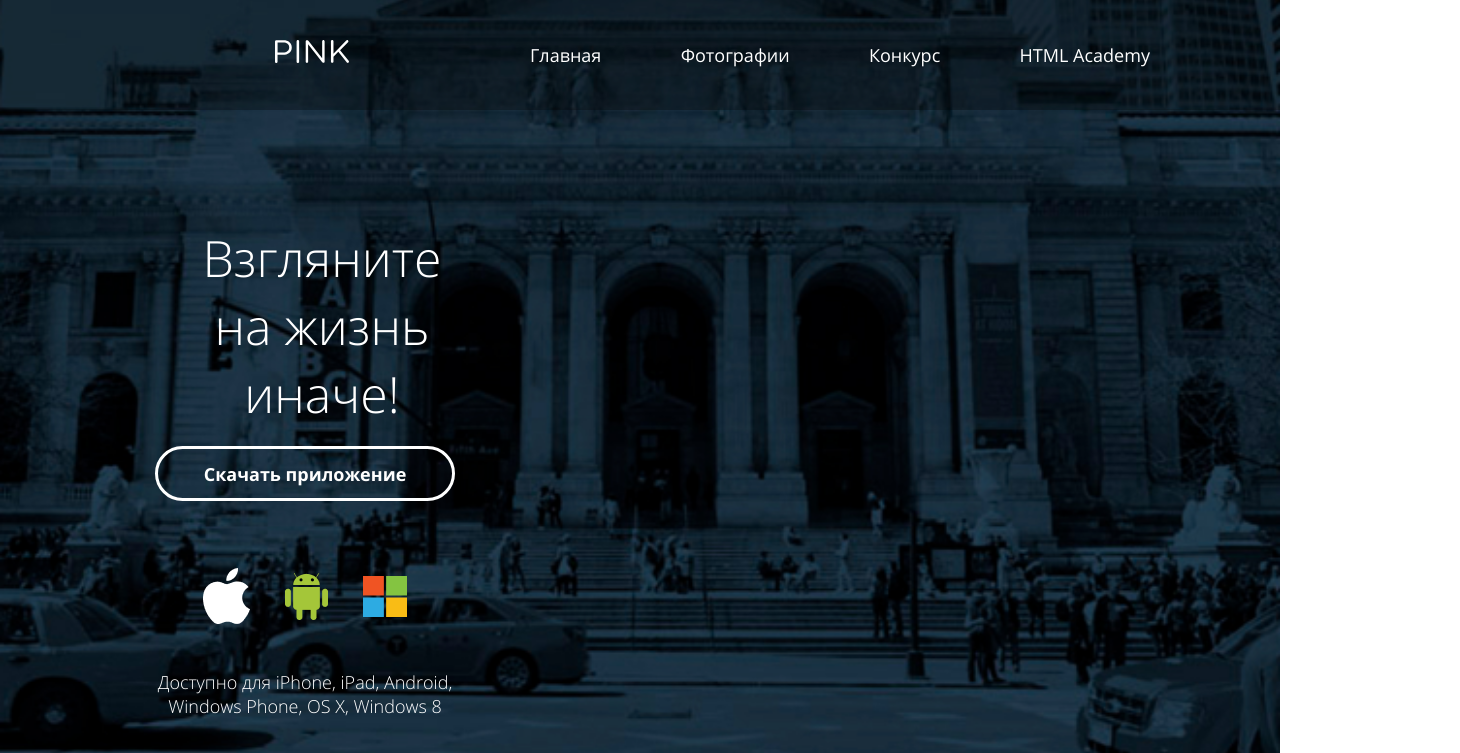
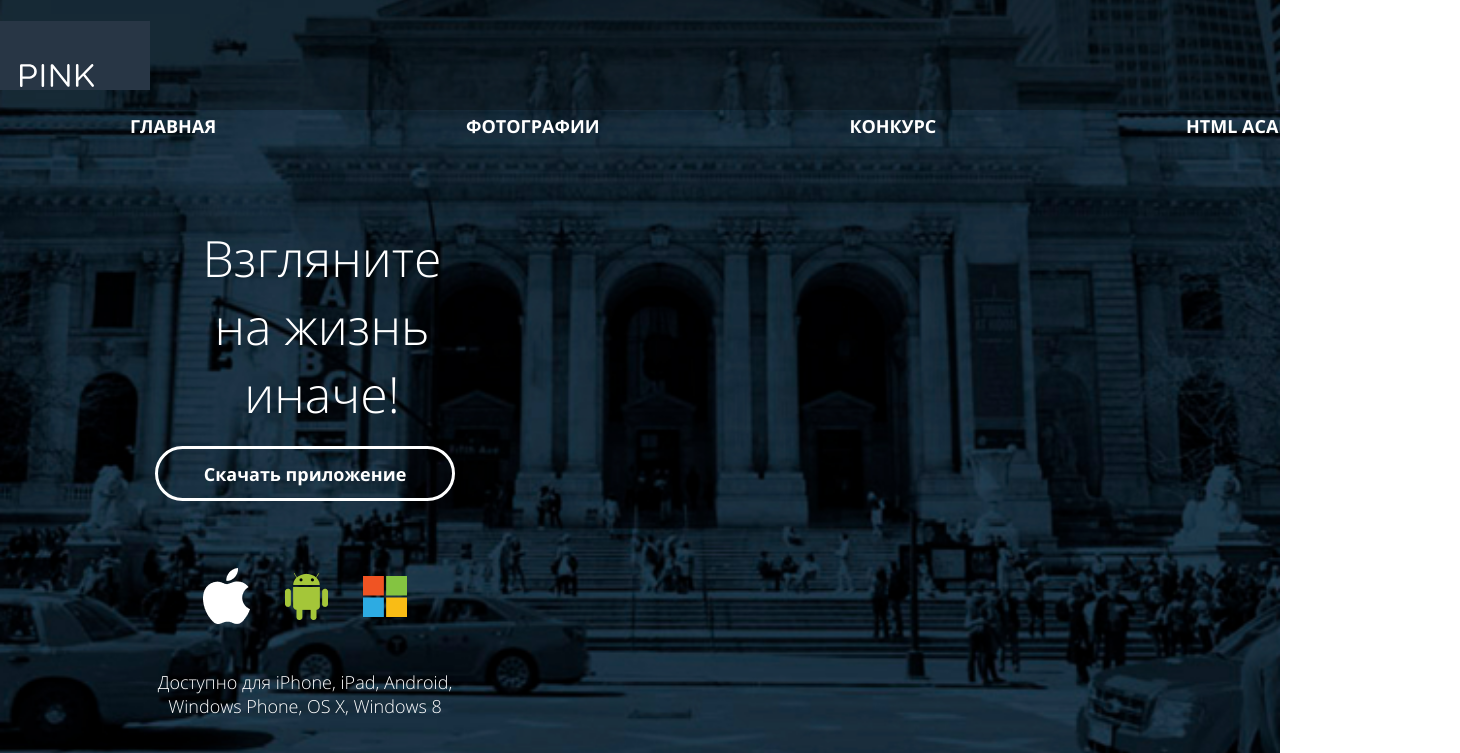
Before and after one commit to tkornilova/1763669-pink-23, a website: page source/index.html in a window 1280 px wide. Shown: the top 753 px of the page, 1460 px wide, since content can reach past the window. Drawn offline with nearby package versions, Linux system fonts and the light colour scheme; files that its build step writes are made by us from their sources.

Commit message:
Открытие меню

```diff
--- a/source/index.html
+++ b/source/index.html
@@ -10,7 +10,7 @@
   <body class="body">
 
   <header class="page-header">
-    <div class="page-header__wrapper page-header__wrapper--closed">
+    <div class="page-header__wrapper page-header__wrapper--opened">
       <div class="page-header__wrapper-menu">
         <a class="page-header__wrapper-logo">
           <svg width="74" height="23" viewBox="0 0 74 23" fill="none" xmlns="http://www.w3.org/2000/svg">
--- a/source/less/blocks/page-header.less
+++ b/source/less/blocks/page-header.less
@@ -20,15 +20,8 @@
 }
 
 .page-header__wrapper {
-  margin: 0 auto;
-
   @media (min-width: @desktop-width) {
-    width: 1200px;
-    padding: 43px 130px;
-    display: flex;
-    justify-content: space-between;
-    align-items: center;
-    flex-direction: row;
+    background-color: @basic-black-opacity30;
   }
 }
 
@@ -52,13 +45,13 @@
   }
 }
 
-.page-header__wrapper--closed .page-header__nav-list {
+.page-header__wrapper .page-header__nav-list {
   @media (max-width: @tablet-width-only) {
     display: none;
   }
 }
 
-.page-header__wrapper .page-header__nav-list {
+.page-header__wrapper--opened .page-header__nav-list {
   @media (min-width: @desktop-width) {
     display: flex;
     flex-direction: row;
@@ -110,6 +103,16 @@
 
   @media (min-width: @tablet-width) and (max-width: @tablet-width-only) {
     top: 110px;
+  }
+
+  @media (min-width: @desktop-width) {
+    width: 1200px;
+    padding: 43px 130px;
+    background-color: transparent;
+    display: flex;
+    justify-content: space-between;
+    align-items: center;
+    flex-direction: row;
   }
 }
 
```
